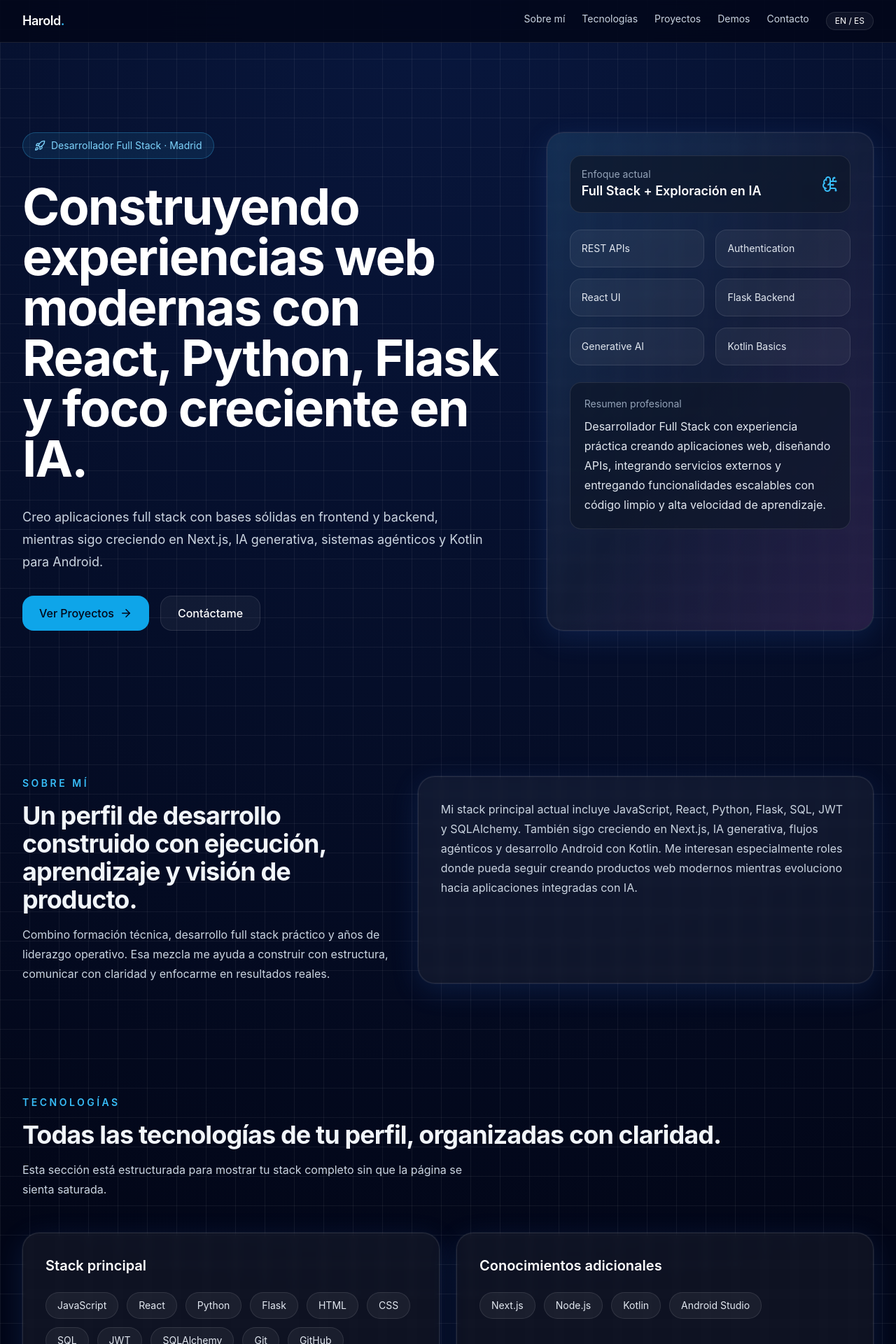
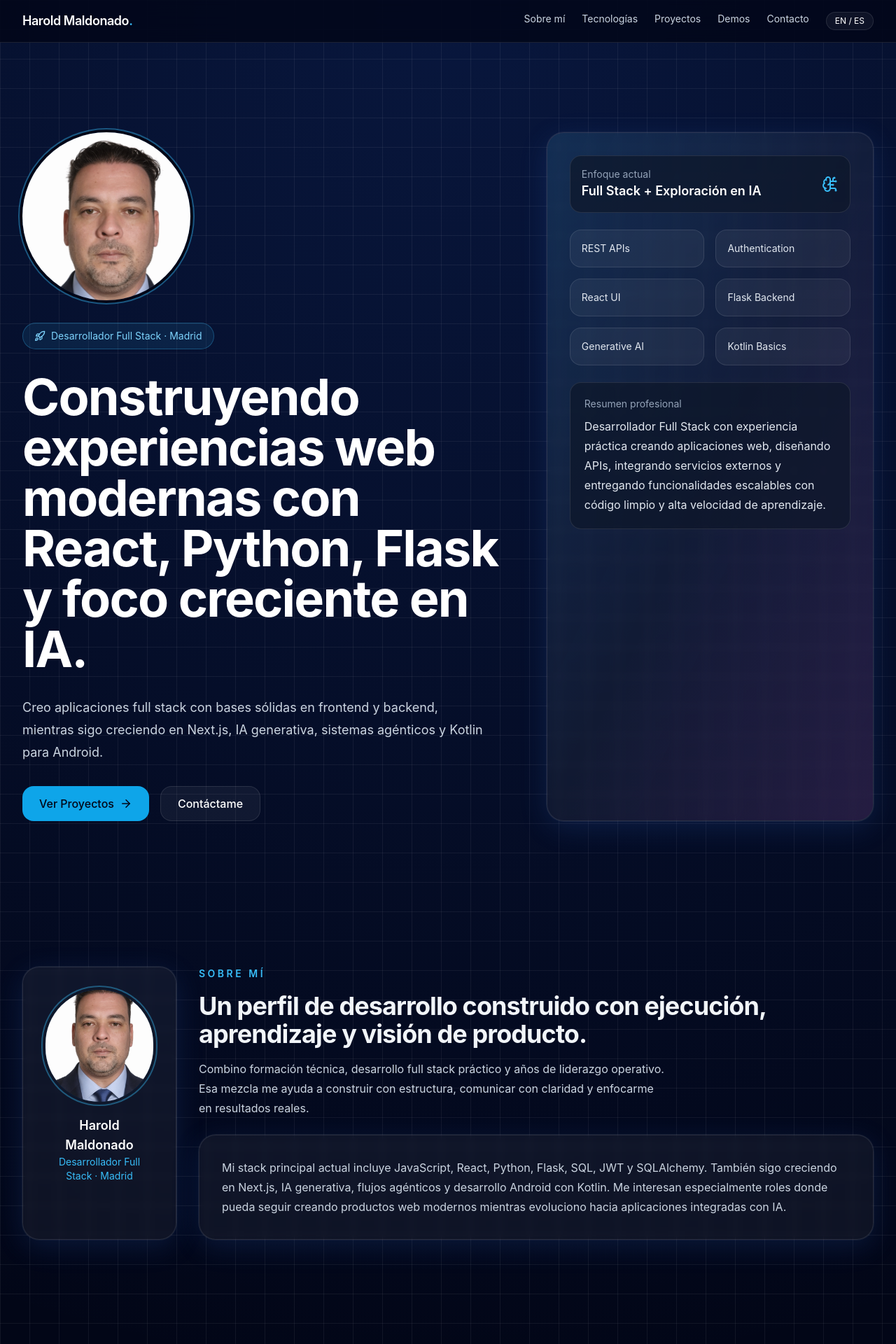
Before and after one commit to Harold1Maldonado/Portfolio2026, a React (Vite) app: page / in a window 1280 px wide. Shown: the top 1920 px of the page at 70% size. Built offline with nearby package versions, Linux system fonts and the light colour scheme.

Commit message:
se añade foto en el hero y se corrigen links de repos

```diff
--- a/src/App.jsx
+++ b/src/App.jsx
@@ -1,5 +1,6 @@
 import { useState } from 'react'
 import { motion } from 'framer-motion'
+import profilePhoto from './foto perfil.png'
 import {
   ArrowRight,
   BrainCircuit,
@@ -82,7 +83,7 @@ const translations = {
             'Full stack application for generating personalized gift ideas. Built with Python, Flask, JavaScript, React, SQLAlchemy, and third-party integrations.',
           stack: ['React', 'JavaScript', 'Python', 'Flask', 'SQLAlchemy', 'Gemini API'],
           demo: giftDemoUrl,
-          repo: 'https://github.com/Harold1Maldonado',
+          repo: 'https://github.com/HA-HA-Team/Final_Project-4Giifts',
         },
         {
           title: 'Animal Store',
@@ -90,7 +91,7 @@ const translations = {
             'E-commerce style project focused on pet products with product catalog, shopping flow, and responsive UI for real users.',
           stack: ['React', 'JavaScript', 'REST API', 'Responsive UI'],
           demo: animalStoreDemoUrl,
-          repo: 'https://github.com/Harold1Maldonado',
+          repo: 'https://github.com/HA-HA-Team/Proyecto-TiendaAnimal',
         },
         {
           title: 'Landing Page - Travel Agency',
@@ -98,7 +99,7 @@ const translations = {
             'Paid landing page for a travel agency, optimized to present services, attract clients, and improve conversion.',
           stack: ['React', 'JavaScript', 'UI/UX', 'Landing Design'],
           demo: '#',
-          repo: 'https://github.com/Harold1Maldonado/LandingPage-AgenciaViajes',
+          repo: '#',
         },
         {
           title: 'MindFullSleep (Android)',
@@ -106,7 +107,7 @@ const translations = {
             'Android app for relaxation and sleep with nature sounds and guided meditations to improve rest and wellbeing.',
           stack: ['Kotlin', 'Android Studio', 'UX Mobile', 'Audio Playback'],
           demo: '#',
-          repo: 'https://github.com/Harold1Maldonado/MindFullSleep',
+          repo: '#',
         },
       ],
     },
@@ -254,7 +255,7 @@ const translations = {
             'Aplicación full stack para generar ideas de regalos personalizadas. Construida con Python, Flask, JavaScript, React, SQLAlchemy e integraciones de terceros.',
           stack: ['React', 'JavaScript', 'Python', 'Flask', 'SQLAlchemy', 'Gemini API'],
           demo: giftDemoUrl,
-          repo: 'https://github.com/Harold1Maldonado',
+          repo: 'https://github.com/HA-HA-Team/Final_Project-4Giifts',
         },
         {
           title: 'Tienda Animal',
@@ -262,7 +263,7 @@ const translations = {
             'Proyecto estilo e-commerce enfocado en productos para mascotas, con catálogo de productos, flujo de compra e interfaz responsive para usuarios reales.',
           stack: ['React', 'JavaScript', 'API REST', 'UI Responsive'],
           demo: animalStoreDemoUrl,
-          repo: 'https://github.com/Harold1Maldonado',
+          repo: 'https://github.com/HA-HA-Team/Proyecto-TiendaAnimal',
         },
         {
           title: 'Landing Page - Agencia de Viajes',
@@ -270,7 +271,7 @@ const translations = {
             'Landing page de pago para agencia de turismo/viajes, optimizada para presentar servicios, captar clientes y mejorar conversión.',
           stack: ['React', 'JavaScript', 'UI/UX', 'Diseño Landing'],
           demo: '#',
-          repo: 'https://github.com/Harold1Maldonado/LandingPage-AgenciaViajes',
+          repo: '#',
         },
         {
           title: 'MindFullSleep (Android)',
@@ -278,7 +279,7 @@ const translations = {
             'Aplicación Android para relajación y sueño con sonidos de naturaleza y meditaciones guiadas para mejorar descanso y bienestar.',
           stack: ['Kotlin', 'Android Studio', 'UX Mobile', 'Reproducción de Audio'],
           demo: '#',
-          repo: 'https://github.com/Harold1Maldonado/MindFullSleep',
+          repo: '#',
         },
       ],
     },
@@ -423,37 +424,16 @@ export default function App() {
       setContactForm({ name: '', email: '', message: '' })
       return
     } catch (_error) {
-      // Nota de error funcional:
-      // Fallback de continuidad: si falla envío HTTP, intentamos mailto para no perder el mensaje.
       setSubmitStatus('error')
       setSubmitMessage(t.contact.sendError)
     }
-
-    const subject = encodeURIComponent(`${t.contact.mailSubject} - ${contactForm.name || t.contact.noName}`)
-    const body = encodeURIComponent(
-      `Nombre/Name: ${contactForm.name || t.contact.notProvided}\n` +
-      `Email: ${contactForm.email || t.contact.notProvided}\n\n` +
-      `Mensaje/Message:\n${contactForm.message || t.contact.noMessage}`,
-    )
-
-    // Nota de error funcional: mailto depende del cliente de correo del navegador/SO.
-    // Si el usuario no tiene cliente configurado, no se abrirá redacción automática.
-    // Se deja fallback con alert para avisar al usuario final del problema.
-    const mailtoUrl = `mailto:haroldmaldonado1@gmail.com?subject=${subject}&body=${body}`
-    window.location.href = mailtoUrl
-
-    setTimeout(() => {
-      if (document.visibilityState === 'visible') {
-        alert(t.contact.openMailError)
-      }
-    }, 1200)
   }
 
   return (
     <div className="min-h-screen bg-grid bg-[size:42px_42px]">
       <header className="sticky top-0 z-50 border-b border-white/10 bg-slate-950/80 backdrop-blur-xl">
         <nav className="mx-auto flex max-w-7xl items-center justify-between px-6 py-4 lg:px-8">
-          <a href="#home" className="text-lg font-semibold tracking-tight text-white">Harold<span className="text-sky-400">.</span></a>
+          <a href="#home" className="text-lg font-semibold tracking-tight text-white">Harold Maldonado<span className="text-sky-400">.</span></a>
           <button type="button" role="switch" aria-checked={lang === 'en'} onClick={() => setLang((prev) => (prev === 'es' ? 'en' : 'es'))} className="rounded-full border border-white/10 bg-white/5 px-3 py-1 text-xs text-white transition hover:bg-white/10 md:hidden">
             {t.langSwitch}
           </button>
@@ -473,6 +453,9 @@ export default function App() {
       <main id="home">
         <section className="mx-auto grid max-w-7xl gap-12 px-6 py-24 lg:grid-cols-[1.2fr_0.8fr] lg:px-8 lg:py-32">
           <motion.div initial="hidden" animate="show" variants={{ show: { transition: { staggerChildren: 0.12 } } }} className="space-y-8">
+            <motion.div variants={fadeUp}>
+              <img src={profilePhoto} alt="Harold Maldonado" className="h-60 w-60 rounded-full object-cover object-[center_15%] ring-2 ring-sky-400/40 ring-offset-4 ring-offset-slate-950" />
+            </motion.div>
             <motion.div variants={fadeUp} className="inline-flex items-center gap-2 rounded-full border border-sky-400/30 bg-sky-400/10 px-4 py-2 text-sm text-sky-300"><Rocket size={16} /> {t.hero.role}</motion.div>
             <motion.h1 variants={fadeUp} className="max-w-4xl text-5xl font-bold tracking-tight text-white md:text-7xl">{t.hero.title}</motion.h1>
             <motion.p variants={fadeUp} className="max-w-2xl text-lg leading-8 text-slate-300">{t.hero.copy}</motion.p>
@@ -506,9 +489,18 @@ export default function App() {
         </section>
 
         <section id="about" className="mx-auto max-w-7xl px-6 py-20 lg:px-8">
-          <motion.div initial="hidden" whileInView="show" viewport={{ once: true, amount: 0.2 }} variants={fadeUp} className="grid gap-8 lg:grid-cols-[0.9fr_1.1fr]">
-            <SectionHeading eyebrow={t.about.eyebrow} title={t.about.title} copy={t.about.copy} />
-            <div className="card p-8 text-slate-300"><p className="leading-7">{t.about.body}</p></div>
+          <motion.div initial="hidden" whileInView="show" viewport={{ once: true, amount: 0.2 }} variants={fadeUp} className="grid gap-8 lg:grid-cols-[220px_1fr]">
+            <div className="card flex flex-col items-center gap-5 p-8">
+              <img src={profilePhoto} alt="Harold Maldonado" className="h-40 w-40 rounded-full object-cover ring-2 ring-sky-400/40 ring-offset-4 ring-offset-slate-900" />
+              <div className="text-center">
+                <p className="text-lg font-semibold text-white">Harold Maldonado</p>
+                <p className="text-sm text-sky-400">{t.hero.role}</p>
+              </div>
+            </div>
+            <div className="space-y-6">
+              <SectionHeading eyebrow={t.about.eyebrow} title={t.about.title} copy={t.about.copy} />
+              <div className="card p-8 text-slate-300"><p className="leading-7">{t.about.body}</p></div>
+            </div>
           </motion.div>
         </section>
 
@@ -546,10 +538,13 @@ export default function App() {
                     {hasValidDemo ? (
                       <a href={project.demo} target="_blank" rel="noreferrer" className="inline-flex items-center gap-2 rounded-2xl bg-white px-5 py-3 font-medium text-slate-950 transition hover:bg-slate-200">{t.project.liveDemo} <ExternalLink size={16} /></a>
                     ) : (
-                      // Nota de error funcional: evita enlaces rotos cuando el demo todavía no está publicado.
                       <span className="inline-flex cursor-not-allowed items-center gap-2 rounded-2xl bg-slate-500/40 px-5 py-3 font-medium text-slate-200">{t.project.pending}</span>
                     )}
-                    <a href={project.repo} target="_blank" rel="noreferrer" className="inline-flex items-center gap-2 rounded-2xl border border-white/10 bg-white/5 px-5 py-3 font-medium text-white transition hover:bg-white/10">{t.project.repo} <Github size={16} /></a>
+                    {project.repo !== '#' ? (
+                      <a href={project.repo} target="_blank" rel="noreferrer" className="inline-flex items-center gap-2 rounded-2xl border border-white/10 bg-white/5 px-5 py-3 font-medium text-white transition hover:bg-white/10">{t.project.repo} <Github size={16} /></a>
+                    ) : (
+                      <span className="inline-flex cursor-not-allowed items-center gap-2 rounded-2xl border border-white/10 bg-white/5 px-5 py-3 font-medium text-slate-500">{t.project.repo} <Github size={16} /></span>
+                    )}
                   </div>
                 </motion.article>
               )
```
Also changed, not shown: src/foto perfil.png (added).
